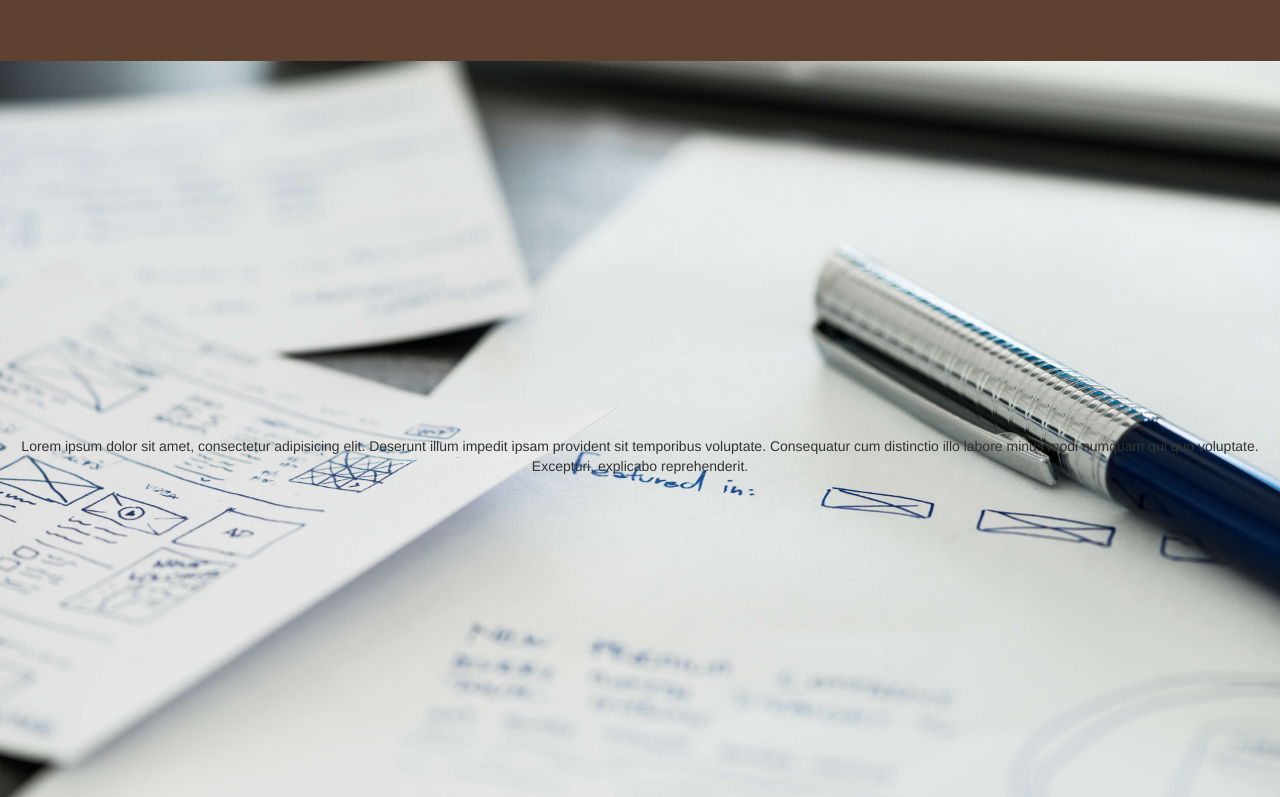
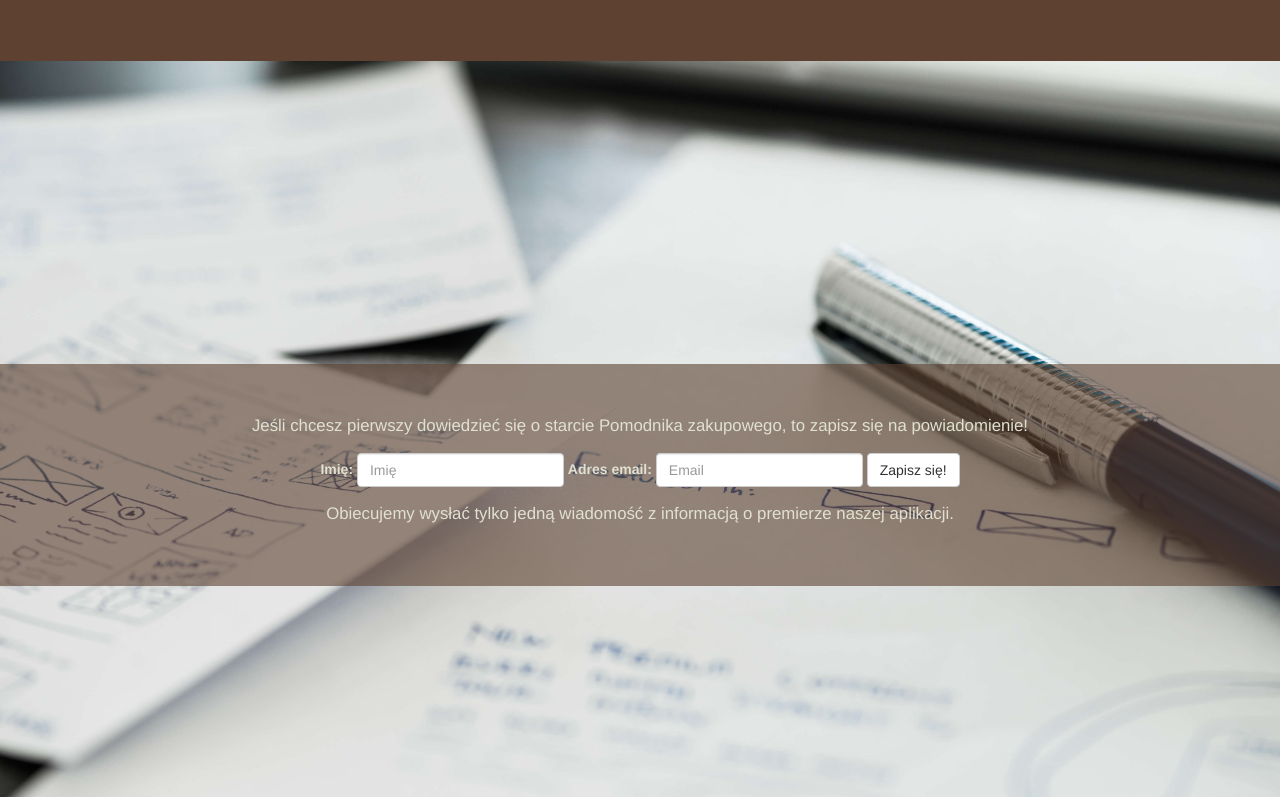
Before and after one commit to dominikmanowski/pz-demo, a plain HTML site: page index.html in a window 1280 px wide. Shown: the part 1539-2336 px from the top of the page. Drawn offline with nearby package versions, Linux system fonts and the light colour scheme.

Commit message:
changed index

```diff
--- a/index.html
+++ b/index.html
@@ -64,10 +64,24 @@
     <!-- Sign in section -->
 
     <section id="sign-in">
-        <p>Lorem ipsum dolor sit amet, consectetur adipisicing elit. Deserunt illum impedit ipsam provident sit temporibus voluptate. Consequatur cum distinctio illo labore minus modi numquam qui quo voluptate. Excepturi, explicabo reprehenderit.</p>
+        <div class="content">
+
+            <p>Jeśli chcesz pierwszy dowiedzieć się o starcie Pomodnika zakupowego, to zapisz się na powiadomienie!</p>
+
+            <form action="#" action="post" autocomplete="off" class="form-inline">
+                <div class="form-group input-gropu">
+                    <label for="name">Imię:</label>
+                    <input class="form-control" id="name" type="text" placeholder="Imię">
+                    <label for="email">Adres email:</label>
+                    <input class="form-control" id="email" type="emial" placeholder="Email">
+                    <button type="submit" class="btn btn-default">Zapisz się!</button>
+                </div>
+            </form>
+
+            <p>Obiecujemy wysłać tylko jedną wiadomość z informacją o premierze naszej aplikacji.</p>
+
+        </div>
     </section>
-
-    <!--  -->
 
     <!-- jQuery (necessary for Bootstrap's JavaScript plugins) -->
     <script src="https://code.jquery.com/jquery-3.2.1.min.js" integrity="sha256-hwg4gsxgFZhOsEEamdOYGBf13FyQuiTwlAQgxVSNgt4=" crossorigin="anonymous"></script>
--- a/styles/main.css
+++ b/styles/main.css
@@ -15,7 +15,7 @@
     }
 
 .content {
-    background: rgba(94, 65, 49, 0.7);
+    background: rgba(94, 65, 49, 0.6);
     width: 100%;
     padding: 50px 20px;
     margin-top: 28px;
@@ -51,3 +51,11 @@
                  0px 8px 13px rgba(0, 0, 0, 0.1),
                  0px 18px 23px rgba(0, 0, 0, 0.1);
 }
+
+.content p {
+    font-size: 1.2em;
+}
+
+#sign-in form {
+    margin: 15px 0;
+}
```
